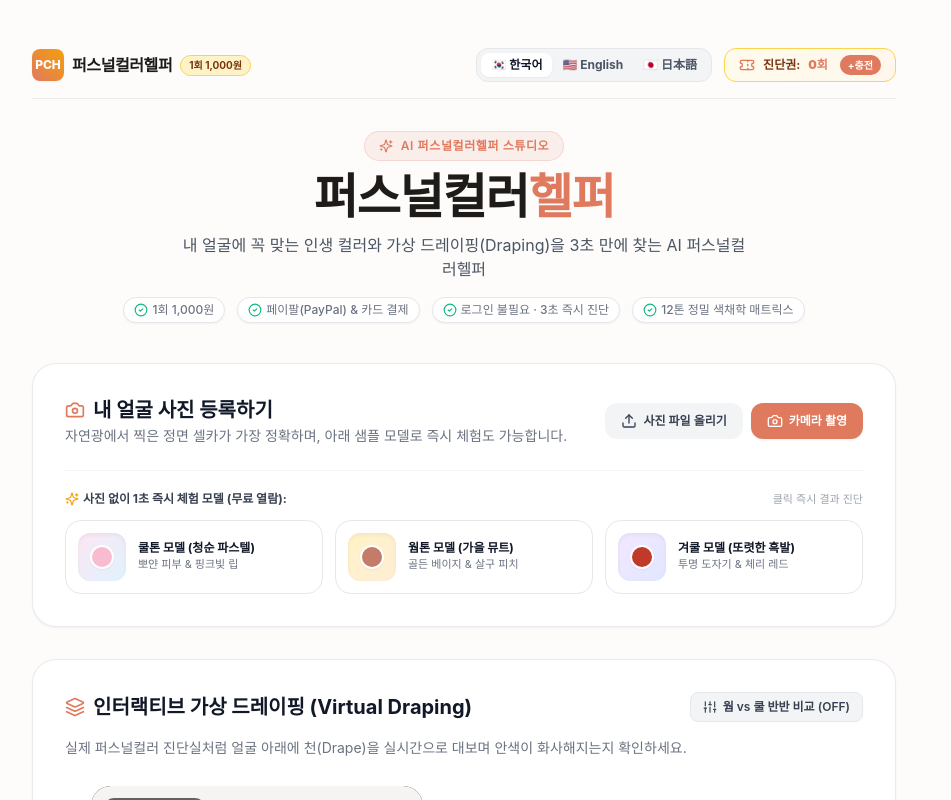
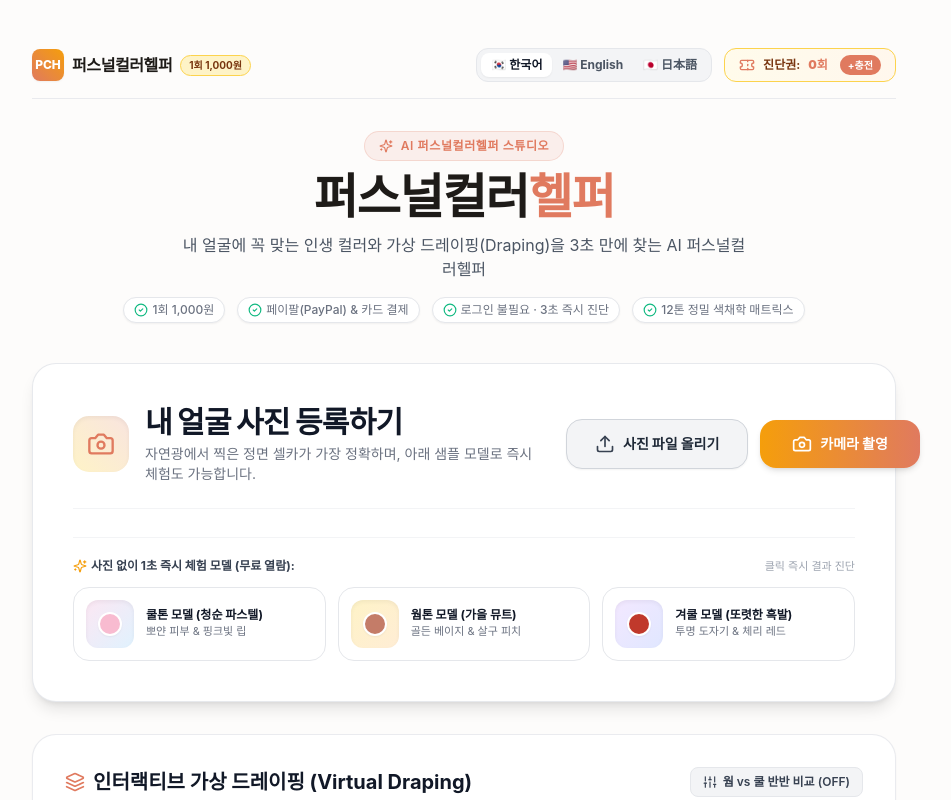
Before and after one commit to yjongsung1211-sys/stayhelper, a Next.js app: page / in a window 1280 px wide. Shown: the top 800 px of the page, without its empty margins (176-1127 px from the left). Built offline with nearby package versions, Linux system fonts and the light colour scheme; a web font is replaced by a local one.

Commit message:
style(personalcolorhelper): enlarge portrait upload header & action buttons for prominent high-converting CTA

```diff
--- a/app/page.tsx
+++ b/app/page.tsx
@@ -1257,17 +1257,21 @@ export default function ColorHelperPage() {
       </header>
 
       {/* ── STEP 1: 사진 등록 & 1초 프리셋 모델 선택 ──────────────── */}
-      <section className="bg-white rounded-3xl p-6 sm:p-8 shadow-sm border border-gray-200/80 mb-8">
-        <div className="flex flex-col sm:flex-row sm:items-center justify-between gap-4 mb-6">
-          <div>
-            <h2 className="text-lg sm:text-xl font-bold text-gray-900 flex items-center gap-2">
-              <Camera className="w-5 h-5 text-[#E07A5F]" />
-              {t.uploadTitle}
-            </h2>
-            <p className="text-xs sm:text-sm text-gray-500 mt-0.5">{t.uploadDesc}</p>
+      <section className="bg-white rounded-3xl p-6 sm:p-10 shadow-lg border border-gray-200/90 mb-8">
+        <div className="flex flex-col md:flex-row md:items-center justify-between gap-5 sm:gap-6 mb-7 pb-6 border-b border-gray-100">
+          <div className="flex items-center gap-3.5 sm:gap-4">
+            <div className="w-12 h-12 sm:w-14 sm:h-14 rounded-2xl bg-gradient-to-tr from-amber-100 to-[#E07A5F]/20 text-[#E07A5F] flex items-center justify-center shadow-inner flex-shrink-0">
+              <Camera className="w-6 h-6 sm:w-7 sm:h-7" />
+            </div>
+            <div>
+              <h2 className="text-xl sm:text-2xl lg:text-3xl font-black text-gray-900 tracking-tight">
+                {t.uploadTitle}
+              </h2>
+              <p className="text-xs sm:text-sm text-gray-500 mt-1 max-w-lg leading-relaxed">{t.uploadDesc}</p>
+            </div>
           </div>
 
-          <div className="flex items-center gap-2">
+          <div className="flex flex-wrap sm:flex-nowrap items-center gap-2.5 sm:gap-3 w-full md:w-auto">
             <input
               type="file"
               ref={fileInputRef}
@@ -1277,27 +1281,27 @@ export default function ColorHelperPage() {
             />
             <button
               onClick={() => fileInputRef.current?.click()}
-              className="inline-flex items-center gap-1.5 px-4 py-2.5 rounded-xl bg-gray-100 hover:bg-gray-200 text-gray-700 font-semibold text-xs transition"
+              className="flex-1 sm:flex-none inline-flex items-center justify-center gap-2 px-5 sm:px-7 py-3 sm:py-3.5 rounded-2xl bg-gray-100 hover:bg-gray-200 text-gray-800 font-extrabold text-xs sm:text-sm border border-gray-300 shadow-sm hover:shadow transition"
             >
-              <Upload className="w-4 h-4" />
-              {t.uploadFileBtn}
+              <Upload className="w-4 h-4 sm:w-5 sm:h-5 text-gray-700" />
+              <span>{t.uploadFileBtn}</span>
             </button>
 
             {!cameraActive ? (
               <button
                 onClick={startCamera}
-                className="inline-flex items-center gap-1.5 px-4 py-2.5 rounded-xl bg-[#E07A5F] hover:bg-[#D0694E] text-white font-semibold text-xs shadow-sm transition"
+                className="flex-1 sm:flex-none inline-flex items-center justify-center gap-2 px-6 sm:px-8 py-3 sm:py-3.5 rounded-2xl bg-gradient-to-r from-amber-500 to-[#E07A5F] hover:from-amber-600 hover:to-[#D0694E] text-white font-extrabold text-xs sm:text-sm shadow-md hover:shadow-lg transition transform hover:-translate-y-0.5"
               >
-                <Camera className="w-4 h-4" />
-                {t.cameraBtn}
+                <Camera className="w-4 h-4 sm:w-5 sm:h-5" />
+                <span>{t.cameraBtn}</span>
               </button>
             ) : (
               <button
                 onClick={captureCamera}
-                className="inline-flex items-center gap-1.5 px-4 py-2.5 rounded-xl bg-emerald-600 hover:bg-emerald-700 text-white font-semibold text-xs shadow-sm transition animate-pulse"
+                className="flex-1 sm:flex-none inline-flex items-center justify-center gap-2 px-6 sm:px-8 py-3 sm:py-3.5 rounded-2xl bg-emerald-600 hover:bg-emerald-700 text-white font-black text-xs sm:text-sm shadow-md transition animate-pulse"
               >
-                <CheckCircle2 className="w-4 h-4" />
-                {t.cameraShootBtn}
+                <CheckCircle2 className="w-4 h-4 sm:w-5 sm:h-5" />
+                <span>{t.cameraShootBtn}</span>
               </button>
             )}
           </div>
```
